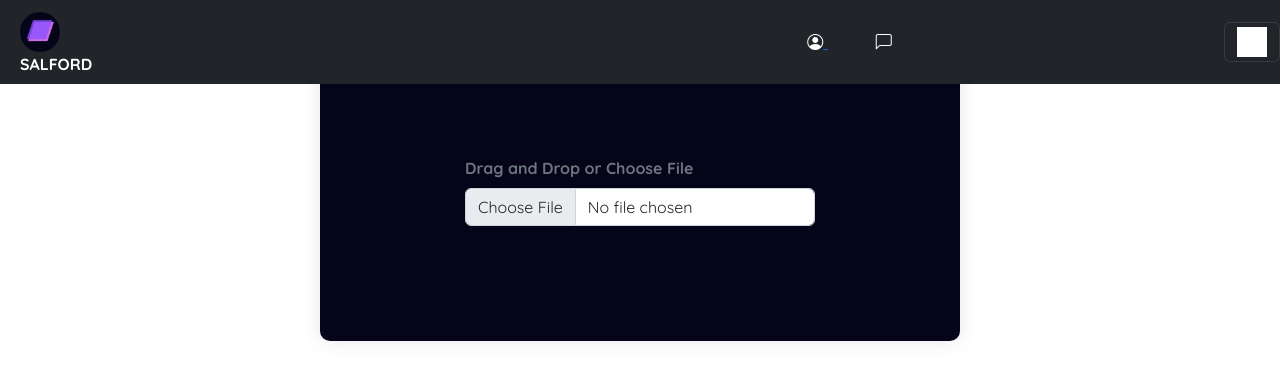
After one commit to dulankokila/hakathon, a PHP site: page /eshop_java/fileuploding.php in a window 1280 px wide. The commit adds this page. Shown: the top 380 px of the page. Run offline with PHP 8.4, Linux system fonts and the light colour scheme; the visitor is signed in with stand-in values (Sample User, id 1); some libraries are stand-ins or nearby versions.

Commit message:
fileuploding

```diff
--- a/css/style.css
+++ b/css/style.css
@@ -619,3 +619,17 @@ input[type=date]:focus {
 .footerft{
   color: #15aff3;
 }
+.filebox{
+  background-color: #060419;
+  margin-top: 20px;
+  height: 300px;
+  border-radius: 10px;
+  box-shadow: 0 0 20px rgba(0, 0, 0, 0.1);
+
+}
+.filetitel{
+  font-weight: bold;
+  font-size: 22px;
+  margin-top: 50px;
+  padding-left: 30px;
+}
--- /dev/null
+++ b/fileuploding.php
@@ -0,0 +1,45 @@
+<!DOCTYPE html>
+<html lang="en">
+
+<head>
+
+    <title>fileuploding</title>
+    <meta charset="UTF-8">
+    <meta name="viewport" content="width=device-width, initial-scale=1.0">
+    <link href="https://cdn.jsdelivr.net/npm/bootstrap@5.3.2/dist/css/bootstrap.min.css" rel="stylesheet" />
+
+
+    <link rel="stylesheet" href="bootstrap.css" />
+    <link rel="icon" href="images/black.jpg" />
+    <link rel="stylesheet" href="css/style.css">
+</head>
+
+<body>
+    <?php include "header.php" ?>
+
+    <div class="container-fluid">
+        <div class="row">
+            <div class="col-12 filetitel">FileUploding</div>
+        </div>
+        <div class="row d-flex align-items-center justify-content-center">
+            <div class="col-12 col-lg-6 d-flex align-items-center justify-content-center filebox">
+                <div class="row">
+                    <div class="col-12">
+                        <label class="form-label fw-bold text-secondary " for="customFile">Drag and Drop or Choose File</label>
+                        <input type="file" class="form-control" id="customFile" />
+                    </div>
+                </div>
+            </div>
+        </div>
+    </div>
+
+    <script src="https://code.jquery.com/jquery-3.5.1.slim.min.js"></script>
+    <script src="https://cdn.jsdelivr.net/npm/@popperjs/core@2.5.3/dist/umd/popper.min.js"></script>
+    <script src="https://stackpath.bootstrapcdn.com/bootstrap/4.5.2/js/bootstrap.min.js"></script>
+    <script src="https://cdn.jsdelivr.net/npm/@popperjs/core@2.11.8/dist/umd/popper.min.js" integrity="sha384-I7E8VVD/ismYTF4hNIPjVp/Zjvgyol6VFvRkX/vR+Vc4jQkC+hVqc2pM8ODewa9r" crossorigin="anonymous"></script>
+    <script src="https://cdn.jsdelivr.net/npm/bootstrap@5.3.2/dist/js/bootstrap.min.js" integrity="sha384-BBtl+eGJRgqQAUMxJ7pMwbEyER4l1g+O15P+16Ep7Q9Q+zqX6gSbd85u4mG4QzX+" crossorigin="anonymous"></script>
+    <script src="js/script.js"></script>
+
+</body>
+
+</html>
--- a/homenew.php
+++ b/homenew.php
@@ -26,7 +26,6 @@ if (isset($_SESSION["u"])) {
         <?php include "header.php" ?>
         <div class="container-fluid">
             <div class="row">
-
 
                 <div class="col-12">
                     <h1 class="mt-5 titel01">HOME</h1>
```
